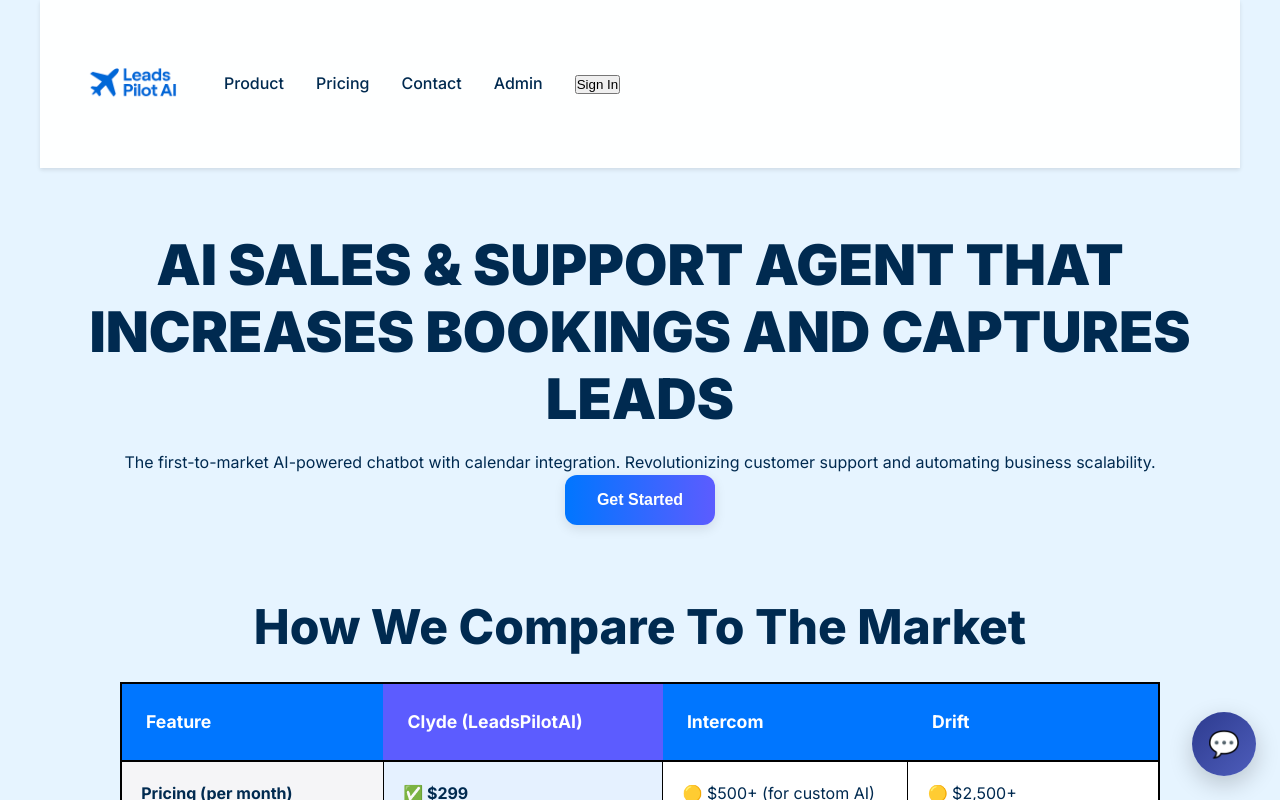
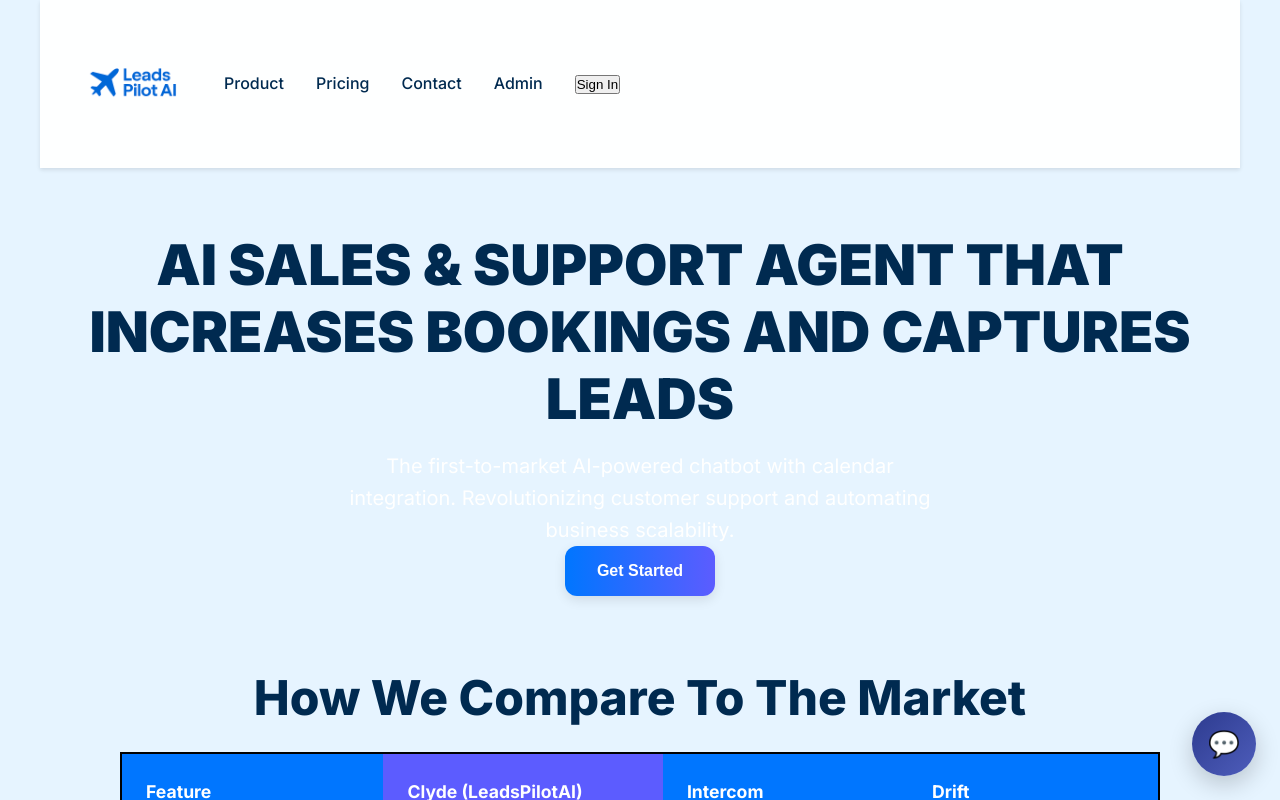
Before and after one commit to palmer95/LeadsPilotAi-Site, a Next.js app: page / in a window 1280 px wide. Shown: the top 800 px of the page. Built offline with nearby package versions, Linux system fonts and the light colour scheme.

Commit message:
fix: style

```diff
--- a/src/app/globals.css
+++ b/src/app/globals.css
@@ -323,6 +323,17 @@ body {
 .feature-card {
   width: 280px;
   text-align: center;
+}
+
+.subtitle {
+  color: #ffffff; /* White text */
+  font-family: "Inter", -apple-system, BlinkMacSystemFont, "Segoe UI", Roboto,
+    sans-serif;
+  font-size: 1.25rem; /* 20px */
+  line-height: 1.6; /* Spacious line height */
+  text-align: center;
+  max-width: 600px; /* Constrain width */
+  margin: 0 auto; /* Center horizontally */
 }
 
 .feature-icon {
--- a/src/app/page.tsx
+++ b/src/app/page.tsx
@@ -11,7 +11,7 @@ export default function Home() {
             AI SALES & SUPPORT AGENT THAT INCREASES BOOKINGS AND CAPTURES LEADS
           </h1>
 
-          <p>
+          <p className="subtitle">
             The first-to-market AI-powered chatbot with calendar integration.
             Revolutionizing customer support and automating business
             scalability.
```
